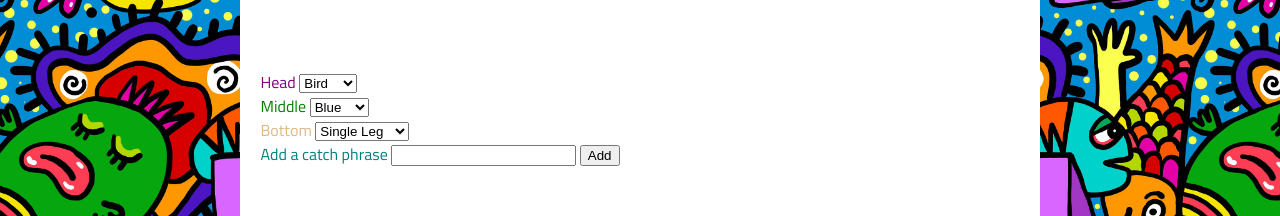
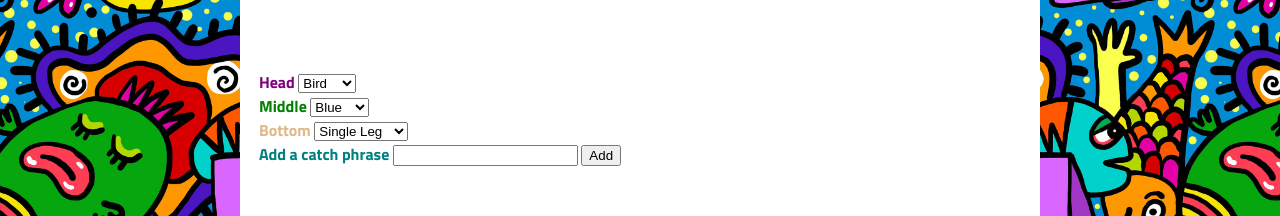
Before and after one commit to Andy-Mascaro/character, a plain HTML site: page index.html in a window 1280 px wide. Shown: the part 267-483 px from the top of the page. Drawn offline with Linux system fonts and the light colour scheme.

Commit message:
added font weight to face mid bot and catch in css

```diff
--- a/styles/style.css
+++ b/styles/style.css
@@ -138,30 +138,26 @@ main {
     font-size: 2rem;
     font-family: cursive;
     text-align: center;
+
 }
 
 #face {
-    color:purple
-
+    color:purple;
+    font-weight:bold;
 }
 
-
 #mid {
-    color:green
+    color:green;
+    font-weight:bold;
 
 }
 
 #bot {
-    color:burlywood
-
+    color:burlywood;
+    font-weight:bold;
 }
 
 #catch {
-    color:teal
-
+    color:teal;
+    font-weight:bold;
 }
-/* //*label {
-    font-style: bold;
-    color: purple;
-
-} */
```
